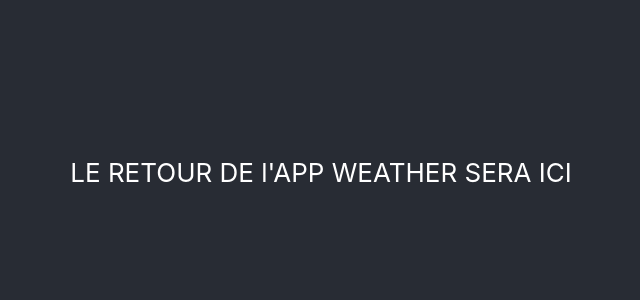
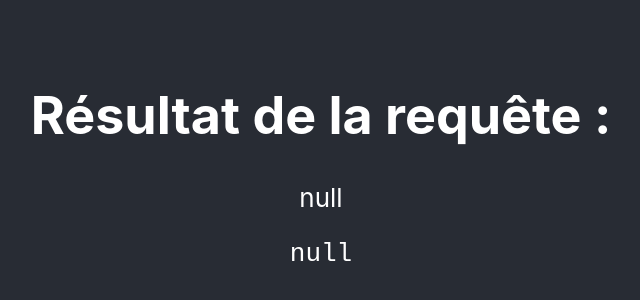
Before and after one commit to Clement-GUILLAUMIN/poc-weather, a React (Create React App) app: page / in a window 1280 px wide. Shown: the part 228-528 px from the top of the page, without its empty margins (319-959 px from the left). Built offline with nearby package versions, Linux system fonts and the light colour scheme; no server answers.

Commit message:
ébauché l'affichage du résultat de getWeather

```diff
--- a/src/App.tsx
+++ b/src/App.tsx
@@ -8,8 +8,6 @@ function App() {
       <header className="App-header">
         <Weather />
       </header>
-      <body>
-      </body>
     </div>
   );
 }
--- a/src/view/Weather.tsx
+++ b/src/view/Weather.tsx
@@ -4,19 +4,39 @@ import axios from 'axios';
 const API_KEY = "5ab6eb50c0cfc9e011bc1444d5839537";
 export const Weather = () => {
 
+    const [weather, setWeather] = useState(null);
+
+
+    {/* todo gérer l'input de la ville*/}
+
+    const cityInput = 'Lille'
+
     const getWeather = async () => {
-        await axios.get('https://api.openweathermap.org/data/2.5/weather', {
+        const response = await axios.get('https://api.openweathermap.org/data/2.5/weather', {
             params: {
-                q: '', //q=city
+                q: cityInput, //q=city
                 appid: API_KEY,
                 units: 'metric',
             }
         });
+        setWeather(response.data);
+
+
 
     }
 
+    useEffect(() => {
+        getWeather();
+    }, []);
 
-    return (<> <p>LE RETOUR DE l'APP WEATHER SERA ICI </p> </>);
+    return ( <>
+            <div>
+                <h1>Résultat de la requête : </h1>
+                <p>{JSON.stringify(weather)} </p>
+
+                <pre>{JSON.stringify(weather, null, 2)}</pre>    {/* vient de stackoverflow.com/questions/30765163/pretty-printing-json-with-react */}
+            </div>
+        </> );
 
 
 };
```
